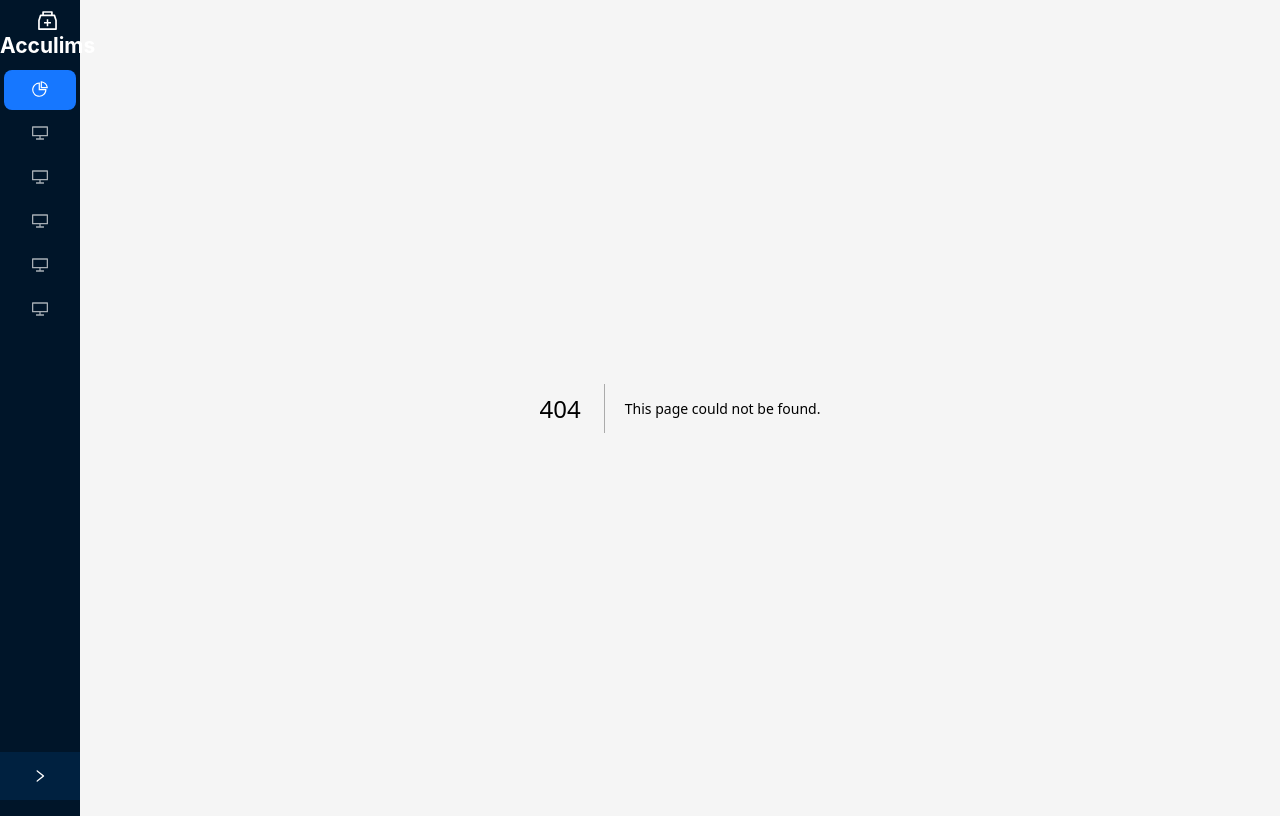
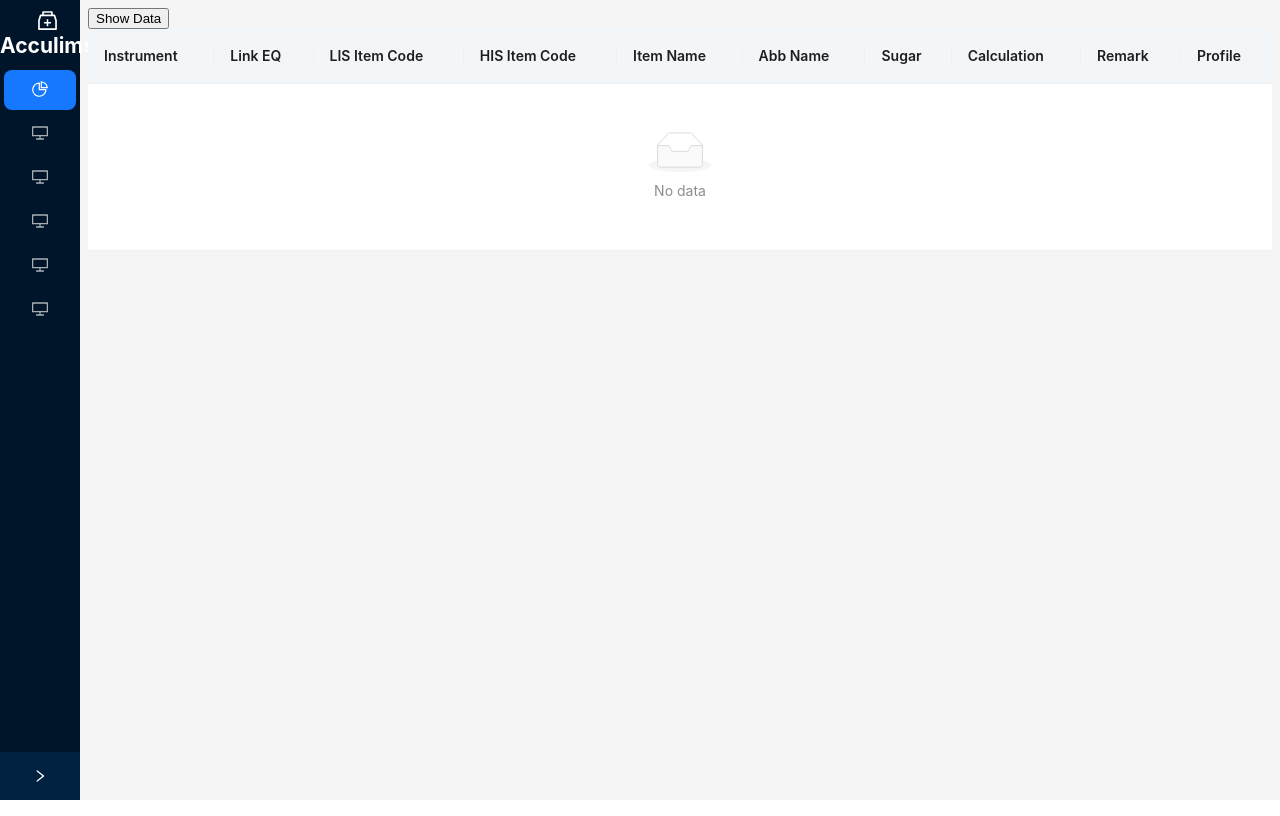
Before and after one commit to kimookpong/acculims-nextjs, a Next.js app: page /tools/tools_hisvalref in a window 1280 px wide. Before the commit this address had no page. Built offline with nearby package versions, Linux system fonts and the light colour scheme.

Commit message:
2566-06-02-2

```diff
--- /dev/null
+++ b/pages/tools/tools_hisvalref.js
@@ -0,0 +1,79 @@
+import React, { useState, useEffect } from 'react';
+import axios from 'axios';
+import { Table } from 'antd';
+
+const ToolsHisvalref = () => {
+
+    const [data, setData] = useState();
+
+    const columns = [
+    {
+        title: 'Instrument',
+        dataIndex: 'Instrument',
+        key: 'Instrument',
+    },
+    {
+        title: 'Link EQ',
+        dataIndex: 'Link_EQ',
+        key: 'Link_EQ',
+    },
+    {
+        title: 'LIS Item Code',
+        dataIndex: 'Item_Code_LIS',
+        key: 'Item_Code_LIS',
+    },
+    {
+        title: 'HIS Item Code',
+        dataIndex: 'Item_Code_HIS',
+        key: 'Item_Code_HIS',
+    },
+    {
+        title: 'Item Name',
+        dataIndex: 'LIS_Items_Name',
+        key: 'LIS_Items_Name',
+    },
+    {
+        title: 'Abb Name',
+        dataIndex: 'Abb_Name',
+        key: 'Abb_Name',
+    },
+    {
+        title: 'Sugar',
+        dataIndex: 'Sugar',
+        key: 'Sugar',
+    },
+    {
+        title: 'Calculation',
+        dataIndex: 'Calculation',
+        key: 'Calculation',
+    },
+    {
+        title: 'Remark',
+        dataIndex: 'Remark',
+        key: 'Remark',
+    },
+    {
+        title: 'Profile',
+        dataIndex: 'Profile',
+        key: 'Profile',
+    }];
+
+    async function sendValue(value) {
+        axios.post('/api/get_lis_link_instrument')
+            .then(response => {
+            console.log(response.data);
+            setData(response.data);
+            })
+            .catch(error => { console.error(error); }
+        );
+    }
+
+    return (
+      <div>
+        <button onClick = {sendValue}>Show Data</button>
+        <Table dataSource={data} rowKey={'id_link_instrument'} columns={columns}/>
+      </div>
+    )
+}
+
+export default ToolsHisvalref
--- a/pages/tools/tools_logvalref.js
+++ b/pages/tools/tools_logvalref.js
@@ -2,7 +2,7 @@ import React, { useState, useEffect } from 'react';
 import axios from 'axios';
 import { DatePicker, Table } from 'antd';
 
-const tools_logvalref = () => {
+const ToolsLogvalref = () => {
     const onChangedDateStart = (date, dateString) => { setdatestart(dateString); }
     const onChangedDateStop = (date, dateString) => { setdatestop(dateString); }
     const [date_start, setdatestart] = useState('2022-09-01');
@@ -38,7 +38,7 @@ const tools_logvalref = () => {
     }];
 
     async function sendValue(value) {
-        axios.post('http://localhost:3000/api/get_approved_log',
+        axios.post('/api/get_approved_log',
         {date_start:date_start, date_stop:date_stop})
             .then(response => {
             console.log(response.data);
@@ -58,4 +58,4 @@ const tools_logvalref = () => {
     )
 }
 
-export default tools_logvalref
+export default ToolsLogvalref
```
Also changed, not shown: pages/tools/tools_hosvalref.js (added, +65 -0 lines), pages/tools/tools_labvalref.js (added, +118 -0 lines).
